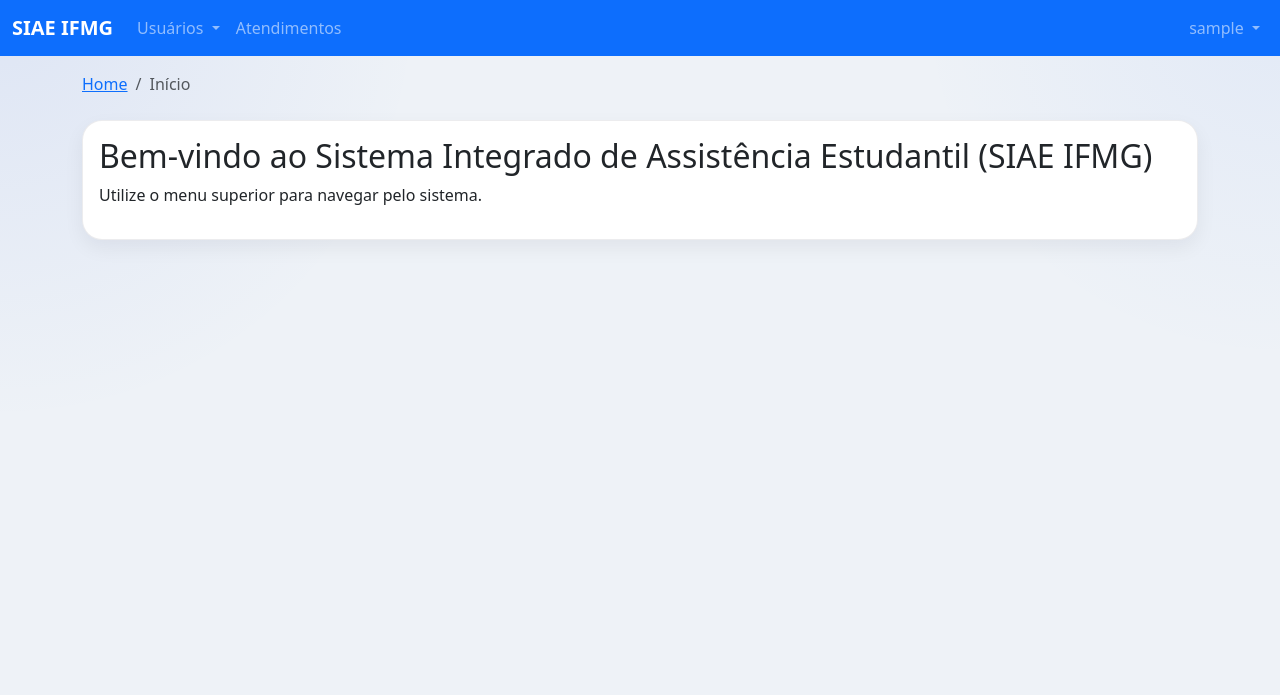
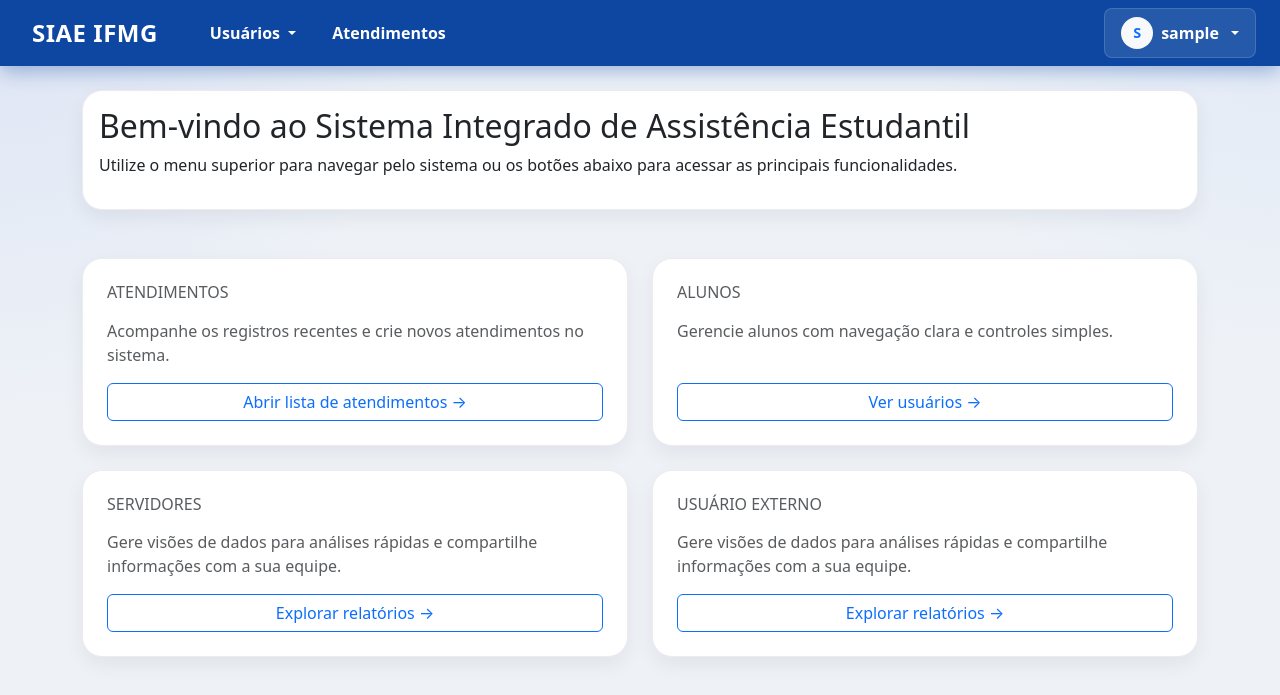
Before and after one commit to wfabi0/assistencia-social, a Django app: page / in a window 1280 px wide. Shown: the top 695 px of the page. Run offline with Django 5.2, Linux system fonts and the light colour scheme; the visitor is signed in with stand-in values (Sample User, id 1).

Commit message:
mudanças css

```diff
--- a/templates/base/_base.html
+++ b/templates/base/_base.html
@@ -15,49 +15,59 @@
 <body>
 
     <!-- Cabeçalho -->
-    <nav class="navbar navbar-expand-lg navbar-dark bg-primary">
-        <div class="container-fluid">
+<nav class="navbar navbar-expand-lg sticky-top" style="background-color: #0d47a1; box-shadow: 0 4px 20px rgba(13, 71, 161, 0.4);">
+    <div class="container-fluid px-4">
 
-            <a class="navbar-brand" href="/">
-                SIAE IFMG
+        <!-- Brand / Logo -->
+        <a class="navbar-brand fw-bold fs-4 d-flex align-items-center gap-2 text-white" href="/" style="letter-spacing: 0.5px;">
+            <i class="bi bi-mortarboard-fill" style="font-size: 1.8rem;"></i>
+            <span>SIAE IFMG</span>
         </a>
 
-            <button class="navbar-toggler" type="button"
-                    data-bs-toggle="collapse"
-                    data-bs-target="#navbarNav">
+        <!-- Toggler (Mobile) -->
+        <button class="navbar-toggler border-0" type="button" data-bs-toggle="collapse" data-bs-target="#navbarNav"
+                style="box-shadow: 0 0 10px rgba(255,255,255,0.2);">
             <span class="navbar-toggler-icon"></span>
         </button>
 
         <div class="collapse navbar-collapse" id="navbarNav">
 
-                <ul class="navbar-nav me-auto">
+            <!-- Menu Principal -->
+            <ul class="navbar-nav me-auto ms-3">
 
-                    <!-- Usuários -->
+                <!-- Usuários (Dropdown) -->
                 <li class="nav-item dropdown">
-                        <a class="nav-link dropdown-toggle"
-                            href="#"
-                            role="button"
-                            data-bs-toggle="dropdown">
-                            Usuários
+                    <a class="nav-link dropdown-toggle fw-semibold px-3 py-2 rounded-3 text-white"
+                       href="#" role="button" data-bs-toggle="dropdown"
+                       style="transition: all 0.3s ease;"
+                       onmouseenter="this.style.background='rgba(255,255,255,0.15)'"
+                       onmouseleave="this.style.background='transparent'">
+                        <i class="bi bi-people-fill me-1"></i> Usuários
                     </a>
-
-                        <ul class="dropdown-menu">
+                    <ul class="dropdown-menu border-0 shadow-lg rounded-3 mt-2"
+                        style="background-color: #0d47a1;">
                         <li>
-                                <a class="dropdown-item"
-                                    href="{% url 'aluno_list' %}">
-                                    Alunos
+                            <a class="dropdown-item py-2 px-4 rounded-2 text-white" href="{% url 'aluno_list' %}"
+                               style="transition: all 0.2s ease; background-color: transparent;"
+                               onmouseenter="this.style.background='rgba(255,255,255,0.15)'"
+                               onmouseleave="this.style.background='transparent'">
+                                <i class="bi bi-person-graduate me-2"></i> Alunos
                             </a>
                         </li>
-
                         <li>
-                                <a class="dropdown-item" href="{% url 'servidor_list' %}">
-                                    Servidores
+                            <a class="dropdown-item py-2 px-4 rounded-2 text-white" href="{% url 'servidor_list' %}"
+                               style="transition: all 0.2s ease; background-color: transparent;"
+                               onmouseenter="this.style.background='rgba(255,255,255,0.15)'"
+                               onmouseleave="this.style.background='transparent'">
+                                <i class="bi bi-person-badge me-2"></i> Servidores
                             </a>
                         </li>
-
                         <li>
-                                <a class="dropdown-item" href="{% url 'usuario_externo_list' %}">
-                                    Usuários Externos
+                            <a class="dropdown-item py-2 px-4 rounded-2 text-white" href="{% url 'usuario_externo_list' %}"
+                               style="transition: all 0.2s ease; background-color: transparent;"
+                               onmouseenter="this.style.background='rgba(255,255,255,0.15)'"
+                               onmouseleave="this.style.background='transparent'">
+                                <i class="bi bi-person-plus me-2"></i> Usuários Externos
                             </a>
                         </li>
                     </ul>
@@ -65,53 +75,59 @@
 
                 <!-- Atendimentos -->
                 <li class="nav-item">
-                        <a class="nav-link" href="{% url 'lista_atendimentos' %}">
-                            Atendimentos
+                    <a class="nav-link fw-semibold px-3 py-2 rounded-3 text-white" href="{% url 'lista_atendimentos' %}"
+                       style="transition: all 0.3s ease;"
+                       onmouseenter="this.style.background='rgba(255,255,255,0.15)'"
+                       onmouseleave="this.style.background='transparent'">
+                        <i class="bi bi-chat-dots-fill me-1"></i> Atendimentos
                     </a>
                 </li>
 
             </ul>
 
-                <!-- Usuário -->
+            <!-- Usuário Logado -->
             {% if user.is_authenticated %}
                 <ul class="navbar-nav">
                     <li class="nav-item dropdown">
-                            <a class="nav-link dropdown-toggle"
-                                href="#"
-                                role="button"
-                                data-bs-toggle="dropdown">
-
-                                {{ user.username }}
+                        <a class="nav-link dropdown-toggle d-flex align-items-center gap-2 px-3 py-2 rounded-3 text-white"
+                           href="#" role="button" data-bs-toggle="dropdown"
+                           style="background: rgba(255,255,255,0.1); border: 1px solid rgba(255,255,255,0.15); transition: all 0.3s ease;"
+                           onmouseenter="this.style.background='rgba(255,255,255,0.2)'"
+                           onmouseleave="this.style.background='rgba(255,255,255,0.1)'">
+                            <div class="rounded-circle bg-light text-primary d-flex align-items-center justify-content-center"
+                                 style="width: 32px; height: 32px; font-weight: 700; font-size: 0.9rem;">
+                                {{ user.username|first|upper }}
+                            </div>
+                            <span class="fw-semibold">{{ user.username }}</span>
                         </a>
-
-                            <ul class="dropdown-menu dropdown-menu-end">
+                        <ul class="dropdown-menu border-0 shadow-lg rounded-3 mt-2 dropdown-menu-end"
+                            style="background-color: #0d47a1; min-width: 180px;">
                             <li>
                                 <form method="post" action="{% url 'logout' %}" class="m-0">
                                     {% csrf_token %}
-                                        <button type="submit" class="dropdown-item">
-                                            Sair
+                                    <button type="submit" class="dropdown-item py-2 px-4 rounded-2"
+                                            style="color: #ff6b6b; transition: all 0.2s ease; background-color: transparent;"
+                                            onmouseenter="this.style.background='rgba(255,107,107,0.15)'"
+                                            onmouseleave="this.style.background='transparent'">
+                                        <i class="bi bi-box-arrow-right me-2"></i> Sair
                                     </button>
                                 </form>
                             </li>
                         </ul>
                     </li>
                 </ul>
+
+            <!-- Usuário Deslogado -->
             {% else %}
                 <ul class="navbar-nav">
-                        {% if user.is_authenticated %}
-                            <li class="nav-item dropdown">
-                                <a class="nav-link dropdown-toggle" href="#" role="button" data-bs-toggle="dropdown">
-                                    {{ user.username }}
+                    <li class="nav-item">
+                        <a class="nav-link fw-semibold px-4 py-2 rounded-3 text-white" href="{% url 'login' %}"
+                           style="background: rgba(255,255,255,0.15); border: 1px solid rgba(255,255,255,0.2); transition: all 0.3s ease;"
+                           onmouseenter="this.style.background='rgba(255,255,255,0.3)'; this.style.transform='scale(1.05)'"
+                           onmouseleave="this.style.background='rgba(255,255,255,0.15)'; this.style.transform='scale(1)'">
+                            <i class="bi bi-box-arrow-in-right me-1"></i> Login
                         </a>
-                                <ul class="dropdown-menu dropdown-menu-end">
-                                    <li><a class="dropdown-item" href="{% url 'logout' %}">Sair</a></li>
-                                </ul>
                     </li>
-                        {% else %}
-                            <li class="nav-item">
-                                <a class="nav-link" href="{% url 'login' %}">Login</a>
-                            </li>
-                        {% endif %}
                 </ul>
             {% endif %}
 
@@ -119,6 +135,7 @@
 
     </div>
 </nav>
+
     {% if messages %}
     <div class="container mt-3">
         {% for message in messages %}
@@ -129,24 +146,6 @@
         {% endfor %}
     </div>
     {% endif %}
-
-    <!-- Breadcrumb -->
-    <div class="container mt-3">
-
-        <nav aria-label="breadcrumb">
-            <ol class="breadcrumb">
-
-                <li class="breadcrumb-item">
-                    <a href="/">Home</a>
-                </li>
-
-                {% block breadcrumb %}
-                {% endblock %}
-
-            </ol>
-        </nav>
-
-    </div>
 
     <!-- Conteúdo -->
     <main>
--- a/templates/home.html
+++ b/templates/home.html
@@ -12,10 +12,41 @@
 
     <div class="card">
         <div class="card-body">
-            <h2>Bem-vindo ao Sistema Integrado de Assistência Estudantil (SIAE IFMG)</h2>
-            <p>Utilize o menu superior para navegar pelo sistema.</p>
+            <h2>Bem-vindo ao Sistema Integrado de Assistência Estudantil</h2>
+            <p>Utilize o menu superior para navegar pelo sistema ou os botões abaixo para acessar as principais funcionalidades.</p>
         </div>
     </div>
+
+<div class="row pt-5">
+    <div class="col-12 col-md-6 mb-4">
+        <div class="card feature-card p-4 h-100">
+            <h3 class="h6 text-uppercase text-muted mb-3">Atendimentos</h3>
+            <p class="mb-3 text-muted">Acompanhe os registros recentes e crie novos atendimentos no sistema.</p>
+            <a href="{% url 'lista_atendimentos' %}" class="btn btn-outline-primary mt-auto">Abrir lista de atendimentos →</a>
+        </div>
+    </div>
+    <div class="col-12 col-md-6 mb-4">
+        <div class="card feature-card p-4 h-100">
+            <h3 class="h6 text-uppercase text-muted mb-3">Alunos</h3>
+            <p class="mb-3 text-muted">Gerencie alunos com navegação clara e controles simples.</p>
+            <a href="{% url 'aluno_list' %}" class="btn btn-outline-primary mt-auto">Ver usuários →</a>
+        </div>
+    </div>
+    <div class="col-12 col-md-6 mb-4">
+        <div class="card feature-card p-4 h-100">
+            <h3 class="h6 text-uppercase text-muted mb-3">Servidores</h3>
+            <p class="mb-3 text-muted">Gere visões de dados para análises rápidas e compartilhe informações com a sua equipe.</p>
+            <a href="{% url 'servidor_list' %}" class="btn btn-outline-primary mt-auto">Explorar relatórios →</a>
+        </div>
+    </div>
+    <div class="col-12 col-md-6 mb-4">
+        <div class="card feature-card p-4 h-100">
+            <h3 class="h6 text-uppercase text-muted mb-3">Usuário Externo</h3>
+            <p class="mb-3 text-muted">Gere visões de dados para análises rápidas e compartilhe informações com a sua equipe.</p>
+            <a href="{% url 'usuario_externo_list' %}" class="btn btn-outline-primary mt-auto">Explorar relatórios →</a>
+        </div>
+    </div>
+</div>
 
 </div>
 
```
Lines whose indentation alone changed are shown as unchanged.
